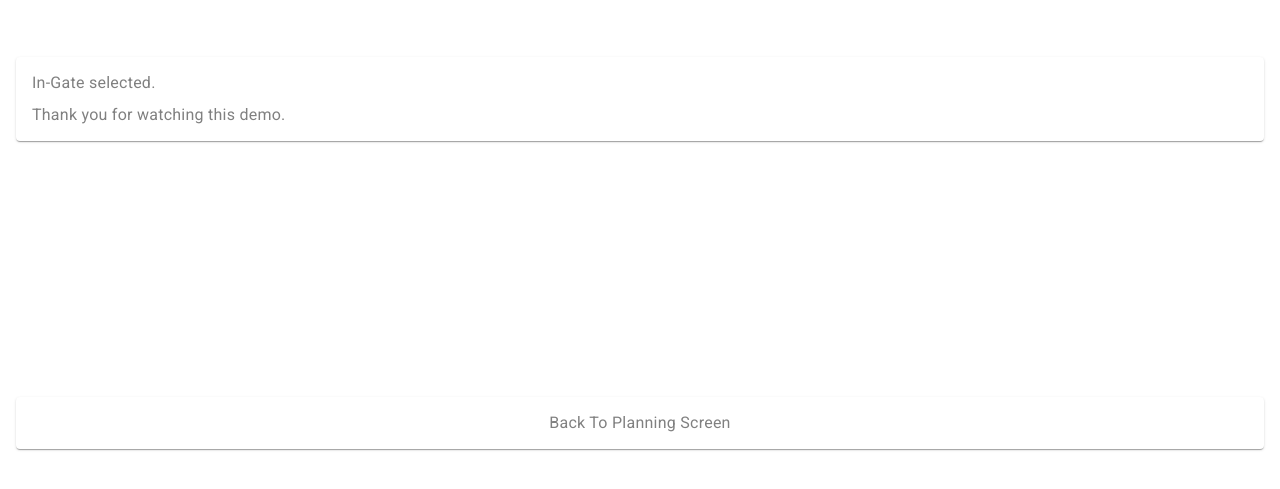
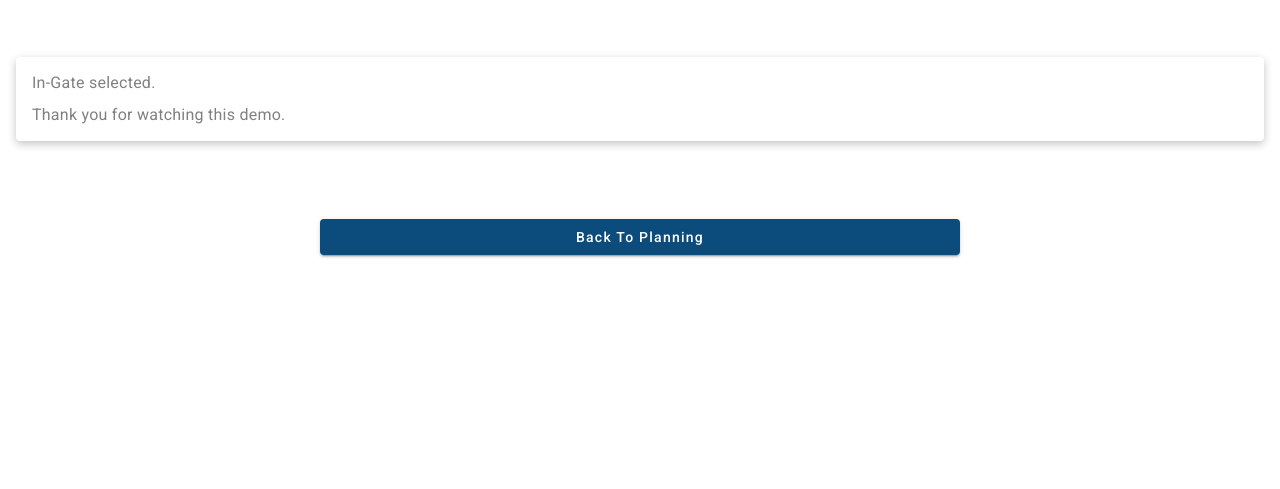
Before and after one commit to ashuraut1234/demo, an Angular app: page /thank-ingate in a window 1280 px wide. Shown: the part 327-816 px from the top of the page. Built offline with nearby package versions, Linux system fonts and the light colour scheme.

Commit message:
some changes

```diff
--- a/src/app/planning/planning.component.scss
+++ b/src/app/planning/planning.component.scss
@@ -1,5 +1,6 @@
 .margin-card {
     margin: 16px;
+    box-shadow: rgba(0, 0, 0, 0.24) 0px 3px 8px;
 }
 
 .toolbar {
@@ -11,9 +12,15 @@
     font-size: 16px;
     padding-top: 4%;
     padding-left: 10%;
+    color: grey;
 }
 
 .card-content {
     display: flex;
     align-items: center;
+    margin: 0px;
 }
+
+.mat-mdc-card-content {
+     padding: 0 0 8px 16px !important;
+}
--- a/src/app/thank-you-ingate/thank-you-ingate.component.html
+++ b/src/app/thank-you-ingate/thank-you-ingate.component.html
@@ -15,15 +15,15 @@
 
     </mat-card>
 </div>
-<div class="button-container">
+<!-- <div class="button-container">
     <mat-card class="margin-card">
         <mat-card-content class="button-content" (click)="navigateBack()">
             Back To Planning Screen
         </mat-card-content>
     </mat-card>
-</div>
-        <!-- <body>
-            <button mat-button  class="classic-button" (click)="navigateBack()">
-                Back To Planning Screen
+</div> -->
+       <div class="button">
+<button mat-raised-button  class="custom-button" (click)="navigateBack()">
+                Back To Planning
             </button>
-        </body> -->
+        </div>
--- a/src/app/thank-you-ingate/thank-you-ingate.component.scss
+++ b/src/app/thank-you-ingate/thank-you-ingate.component.scss
@@ -1,5 +1,6 @@
 .margin-card {
     margin: 16px;
+    box-shadow: rgba(0, 0, 0, 0.24) 0px 3px 8px;
 }
 
 .toolbar {
@@ -28,12 +29,12 @@
     font-size: 16px;
     color: grey;
 }
-//   body {
-//     display: flex;
-//     justify-content: center;
-//     align-items: center;
-//     height: 100vh; /* set the height of the body to the full height of the viewport */
-//   }
+  .button {
+    display: flex;
+    justify-content: center;
+    align-items: center;
+    height: 20%; /* set the height of the body to the full height of the viewport */
+  }
 //   .classic-button {
 //     font-size: 16px;
 //     border: 1px solid #ccc;
@@ -53,3 +54,11 @@
 //   .classic-button:hover {
 //     background-color: #ebebeb;
 //   }
+
+.custom-button {
+    background-color: #0c4c7c  !important;
+    color: white!important;
+
+    width: 90%;
+    margin: 25%;
+    }
--- a/src/app/thank-you-outgate/thank-you-outgate.component.html
+++ b/src/app/thank-you-outgate/thank-you-outgate.component.html
@@ -14,10 +14,15 @@
         </mat-card-content>
     </mat-card>
 </div>
-<div class="button-container">
+<!-- <div class="button-container">
     <mat-card class="margin-card">
         <mat-card-content class="button-content" (click)="navigateBack()">
             Back To Planning Screen
         </mat-card-content>
     </mat-card>
-</div>
+</div> -->
+<div class="button">
+    <button mat-button  class="custom-button" (click)="navigateBack()">
+                    Back To Planning
+                </button>
+            </div>
--- a/src/app/thank-you-outgate/thank-you-outgate.component.scss
+++ b/src/app/thank-you-outgate/thank-you-outgate.component.scss
@@ -1,5 +1,6 @@
 .margin-card {
     margin: 16px;
+    box-shadow: rgba(0, 0, 0, 0.24) 0px 3px 8px;
 }
 
 .toolbar {
@@ -59,3 +60,17 @@
   .classic-button:hover {
     background-color: #ebebeb;
   }
+  .custom-button {
+    background-color: #0c4c7c!important;
+    color: white!important;
+
+    width: 90%;
+    margin: 25%;
+    }
+
+    .button {
+        display: flex;
+        justify-content: center;
+        align-items: center;
+        height: 20%; /* set the height of the body to the full height of the viewport */
+      }
```
